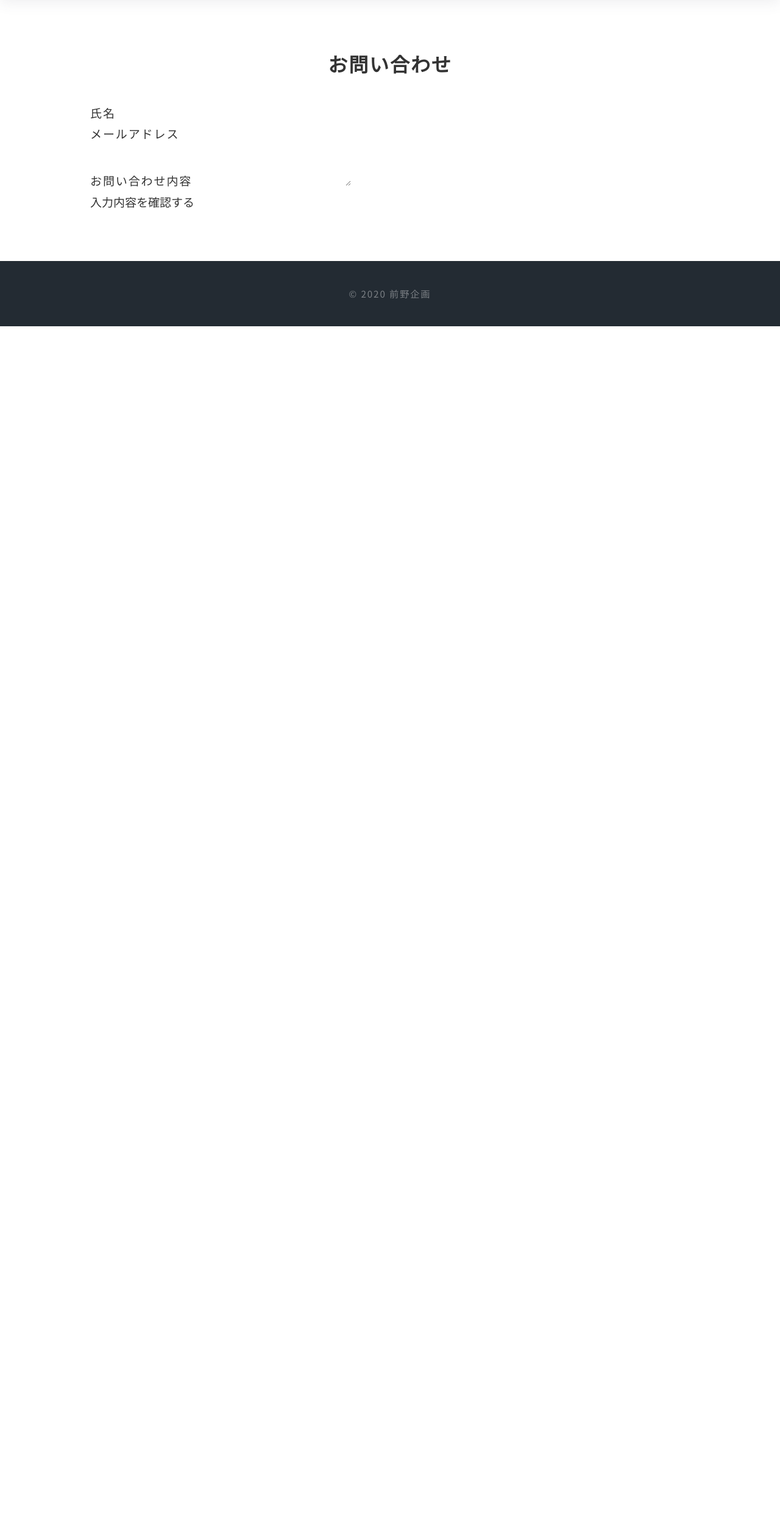
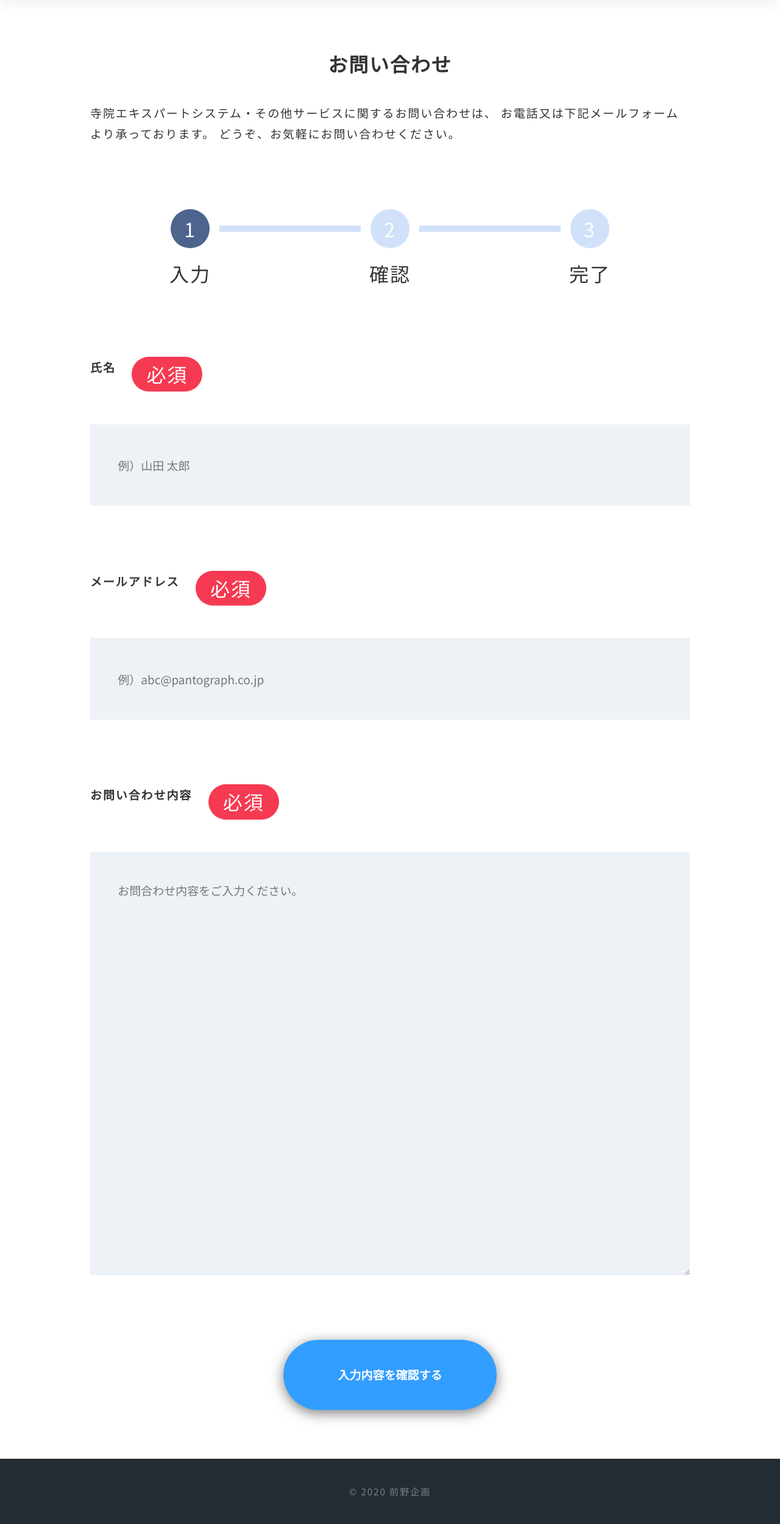
Before and after one commit to yumeko-16/maenokikaku, a PHP site: page /contact/index.php in a window 1280 px wide. Shown: the part 64-2563 px from the top of the page at 61% size. Before the commit the page ends 599 px from the top, so only its background shows below. Run offline with PHP 8.4, Linux system fonts and the light colour scheme; some libraries are stand-ins or nearby versions.

Commit message:
コンタクトフォームページの作成

```diff
--- a/contact/index.php
+++ b/contact/index.php
@@ -111,7 +111,7 @@ function validation($data) {
   <meta name="viewport" content="width=device-width, initial-scale=1.0">
   <meta http-equiv="X-UA-Compatible" content="ie=edge">
   <title>株式会社前野企画</title>
-  <link rel="stylesheet" href="../css/style.css">
+  <link rel="stylesheet" href="/css/style.css">
   <link href="https://fonts.googleapis.com/css2?family=Noto+Sans&family=Noto+Sans+JP:wght@700;900&display=swap" rel="stylesheet">
   <link href="https://fonts.googleapis.com/css2?family=Noto+Sans+JP:wght@700;900&family=Noto+Sans:wght@400;700&display=swap" rel="stylesheet">
   <link href="https://fonts.googleapis.com/css2?family=Noto+Sans+JP&display=swap" rel="stylesheet">
@@ -134,17 +134,22 @@ function validation($data) {
 
         <?php if( $page_flag === 1 ): ?>
 
+        <ol class="mail__step-bar">
+          <li class="mail__step-item"><span class="mail__num">1</span><br>入力</li>
+          <li class="mail__step-item mail__visited"><span class="mail__num">2</span><br>確認</li>
+          <li class="mail__step-item"><span class="mail__num">3</span><br>完了</li>
+        </ol>
         <form method="post" action="">
           <div class="">
-            <label>氏名</label>
+            <label class="mail__label">氏名</label>
             <p><?php echo $clean['your_name']; ?></p>
           </div>
           <div class="">
-            <label>メールアドレス</label>
+            <label class="mail__label">メールアドレス</label>
             <p><?php echo $clean['email']; ?></p>
           </div>
           <div class="">
-            <label>お問い合わせ内容</label>
+            <label class="mail__label">お問い合わせ内容</label>
             <p><?php echo nl2br($clean['contact']); ?></p>
           </div>
           <input type="submit" name="btn_back" value="戻る">
@@ -156,9 +161,25 @@ function validation($data) {
 
         <?php elseif( $page_flag === 2 ): ?>
 
+        <ol class="mail__step-bar">
+          <li class="mail__step-item"><span class="mail__num">1</span><br>入力</li>
+          <li class="mail__step-item"><span class="mail__num">2</span><br>確認</li>
+          <li class="mail__step-item mail__visited"><span class="mail__num">3</span><br>完了</li>
+        </ol>
         <p>送信が完了しました。</p>
 
         <?php else: ?>
+
+        <p class="mail__description">
+          寺院エキスパートシステム・その他サービスに関するお問い合わせは、
+          お電話又は下記メールフォームより承っております。
+          どうぞ、お気軽にお問い合わせください。
+        </p>
+        <ol class="mail__step-bar">
+          <li class="mail__step-item mail__visited"><span class="mail__num">1</span><br>入力</li>
+          <li class="mail__step-item"><span class="mail__num">2</span><br>確認</li>
+          <li class="mail__step-item"><span class="mail__num">3</span><br>完了</li>
+        </ol>
 
         <?php if( !empty($error) ): ?>
         <ul class="error_list">
@@ -169,19 +190,28 @@ function validation($data) {
         <?php endif; ?>
 
         <form action="" method="post">
-          <div class="">
-            <label>氏名</label>
-            <input type="text" name="your_name" value="<?php if( !empty($clean['your_name']) ) { echo $clean['your_name']; } ?>">
+          <div class="mail__item">
+            <div class="mail__item-name">
+              <label class="mail__label">氏名</label>
+              <span class="mail__required">必須</span>
+            </div>
+            <input class="mail__input" type="text" name="your_name" value="<?php if( !empty($clean['your_name']) ) { echo $clean['your_name']; } ?>" placeholder="例）山田 太郎">
           </div>
-          <div class="">
-            <label>メールアドレス</label>
-            <input type="text" name="email" value="<?php if( !empty($clean['your_name']) ) { echo $clean['email']; } ?>">
+          <div class="mail__item">
+            <div class="mail__item-name">
+              <label class="mail__label">メールアドレス</label>
+              <span class="mail__required">必須</span>
+            </div>
+            <input class="mail__input" type="text" name="email" value="<?php if( !empty($clean['your_name']) ) { echo $clean['email']; } ?>" placeholder="例）abc@pantograph.co.jp">
           </div>
-          <div class="">
-            <label>お問い合わせ内容</label>
-            <textarea name="contact"></textarea>
+          <div class="mail__item">
+            <div class="mail__item-name">
+              <label class="mail__label">お問い合わせ内容</label>
+              <span class="mail__required">必須</span>
+            </div>
+            <textarea class="mail__txtarea" name="contact" placeholder="お問合わせ内容をご入力ください。"></textarea>
           </div>
-          <input type="submit" name="btn_confirm" value="入力内容を確認する">
+          <input class="mail__btn" type="submit" name="btn_confirm" value="入力内容を確認する">
         </form>
 
         <?php endif; ?>
--- a/css/style.css
+++ b/css/style.css
@@ -1090,3 +1090,126 @@ ul {
     box-shadow: 0 2px 8px rgba(0, 0, 0, 0.5);
   }
 }
+
+.mail__description {
+  margin-bottom: 8.33333vw;
+}
+
+.mail__step-bar {
+  display: flex;
+  position: relative;
+  width: 100%;
+  margin: 0 auto 8.33333vw;
+  text-align: center;
+}
+
+.mail__step-item {
+  position: relative;
+  width: 33.333%;
+  font-size: 2.5vw;
+  list-style: none;
+}
+
+.mail__step-item:after {
+  content: "";
+  position: absolute;
+  top: 2.08333vw;
+  left: calc(-50% + 3.75vw);
+  width: calc(100% - 7.5vw);
+  height: 0.83333vw;
+  background: #D0E1F9;
+}
+
+.mail__step-item:first-child:after {
+  display: none;
+}
+
+.mail__num {
+  display: inline-block;
+  width: 5vw;
+  height: 5vw;
+  margin-bottom: 1.04167vw;
+  -moz-border-radius: 50%;
+  -webkit-border-radius: 50%;
+  border-radius: 50%;
+  line-height: 5vw;
+  color: #fff;
+  background: #D0E1F9;
+}
+
+.mail__visited:after {
+  background: #4D648D;
+}
+
+.mail__visited span {
+  background: #4D648D;
+}
+
+.mail__item {
+  margin-bottom: 8.33333vw;
+}
+
+.mail__item-name {
+  display: -webkit-box;
+  display: -ms-flexbox;
+  display: flex;
+  margin-bottom: 4.16667vw;
+}
+
+.mail__label {
+  display: block;
+  font-weight: 600;
+}
+
+.mail__required {
+  display: -webkit-box;
+  display: -ms-flexbox;
+  display: flex;
+  justify-content: center;
+  align-items: center;
+  margin-left: 2.08333vw;
+  padding: 0 1.875vw;
+  border-radius: 6.25vw;
+  font-size: 2.5vw;
+  color: #fff;
+  background-color: #f63a52;
+}
+
+.mail__input {
+  width: 100%;
+  height: 10.41667vw;
+  padding: 0 3.54167vw;
+  outline: none;
+  background-color: #edf2f7;
+}
+
+.mail__txtarea {
+  width: 100%;
+  height: 54.16667vw;
+  padding: 3.54167vw;
+  outline: none;
+  background-color: #edf2f7;
+}
+
+.mail__btn {
+  display: -webkit-box;
+  display: -ms-flexbox;
+  display: flex;
+  justify-content: center;
+  align-items: center;
+  width: 100%;
+  max-width: 350px;
+  margin: 0 auto;
+  padding: 3.125vw;
+  border-radius: 6.25vw;
+  box-shadow: 0 0.41667vw 1.66667vw rgba(0, 0, 0, 0.5);
+  outline: none;
+  font-weight: 600;
+  color: #fff;
+  cursor: pointer;
+  background-color: #329eff;
+  -webkit-transition: all 0.3s;
+  transition: all 0.3s;
+  -webkit-transition: none;
+  transition: none;
+}
--- a/index.html
+++ b/index.html
@@ -5,7 +5,7 @@
   <meta name="viewport" content="width=device-width, initial-scale=1.0">
   <meta http-equiv="X-UA-Compatible" content="ie=edge">
   <title>株式会社前野企画</title>
-  <link rel="stylesheet" href="css/style.css">
+  <link rel="stylesheet" href="/css/style.css">
   <link href="https://fonts.googleapis.com/css2?family=Noto+Sans&family=Noto+Sans+JP:wght@700;900&display=swap" rel="stylesheet">
   <link href="https://fonts.googleapis.com/css2?family=Noto+Sans+JP:wght@700;900&family=Noto+Sans:wght@400;700&display=swap" rel="stylesheet">
   <link href="https://fonts.googleapis.com/css2?family=Noto+Sans+JP&display=swap" rel="stylesheet">
@@ -17,7 +17,7 @@
   <header class="header">
     <div class="header__inner">
       <a class="header__logo" href="/index.html">株式会社前野企画</a>
-      <a class="header__btn" href="./contact.php">お問い合わせ</a>
+      <a class="header__btn" href="/contact/index.php">お問い合わせ</a>
     </div>
   </header>
 
@@ -152,7 +152,7 @@
           <i class="fas fa-phone-alt fa-3x contact__icon"></i>
           <p class="contact__num">090-2679-3570</p>
         </div>
-        <a class="contact__btn" href="">メールフォームでお問い合わせ</a>
+        <a class="contact__btn" href="/contact/index.php">メールフォームでお問い合わせ</a>
       </div>
     </section>
   </main>
--- /dev/null
+++ b/scss/page/contact/block/_mail.scss
@@ -0,0 +1,110 @@
+.mail {
+  &__description {
+    margin-bottom: get_vw(40);
+  }
+  &__step-bar {
+    display: flex;
+    position: relative;
+    width: 100%;
+    margin: 0 auto get_vw(40);
+    text-align: center;
+  }
+  &__step-item {
+    position: relative;
+    width: 33.333%;
+    font-size: get_vw(12);
+    list-style: none;
+    &:after {
+      content: "";
+      position: absolute;
+      top: get_vw(10);
+      left: calc(-50% + 3.75vw);
+      width: calc(100% - 7.5vw);
+      height: get_vw(4);
+      background: #D0E1F9;
+    }
+    &:first-child:after {
+      display: none;
+    }
+  }
+  &__num {
+    display: inline-block;
+    width: get_vw(24);
+    height: get_vw(24);
+    margin-bottom: get_vw(5);
+    -moz-border-radius: 50%;
+    -webkit-border-radius: 50%;
+    border-radius: 50%;
+    line-height: get_vw(24);
+    color: #fff;
+    background: #D0E1F9;
+  }
+  &__visited:after {
+    background: #4D648D;
+  }
+  &__visited span {
+    background: #4D648D;
+  }
+  &__item {
+    margin-bottom: get_vw(40);
+    &-name {
+      display: -webkit-box;
+      display: -ms-flexbox;
+      display: flex;
+      margin-bottom: get_vw(20);
+    }
+  }
+  &__label {
+    display: block;
+    font-weight: 600;
+  }
+  &__required {
+    display: -webkit-box;
+    display: -ms-flexbox;
+    display: flex;
+    justify-content: center;
+    align-items: center;
+    margin-left: get_vw(10);
+    padding: 0 get_vw(9);
+    border-radius: get_vw(30);
+    font-size: get_vw(12);
+    color: #fff;
+    background-color: #f63a52;
+  }
+  &__input {
+    width: 100%;
+    height: get_vw(50);
+    padding: 0 get_vw(17);
+    outline: none;
+    background-color: #edf2f7;
+  }
+  &__txtarea {
+    width: 100%;
+    height: get_vw(260);
+    padding: get_vw(17);
+    outline: none;
+    background-color: #edf2f7;
+  }
+  &__btn {
+    display: -webkit-box;
+    display: -ms-flexbox;
+    display: flex;
+    justify-content: center;
+    align-items: center;
+    width: 100%;
+    max-width: 350px;
+    margin: 0 auto;
+    padding: 3.125vw;
+    border-radius: 6.25vw;
+    box-shadow: 0 0.41667vw 1.66667vw rgba(0, 0, 0, 0.5);
+    outline: none;
+    font-weight: 600;
+    color: #fff;
+    cursor: pointer;
+    background-color: #329eff;
+    -webkit-transition: all 0.3s;
+    transition: all 0.3s;
+    -webkit-transition: none;
+    transition: none;
+  }
+}
--- a/scss/style.scss
+++ b/scss/style.scss
@@ -16,3 +16,4 @@
 @import './page/block/service';
 @import './page/block/company';
 @import './page/block/contact';
+@import './page/contact/block/mail';
```
Also changed, not shown: css/page/block/service.css (deleted).
